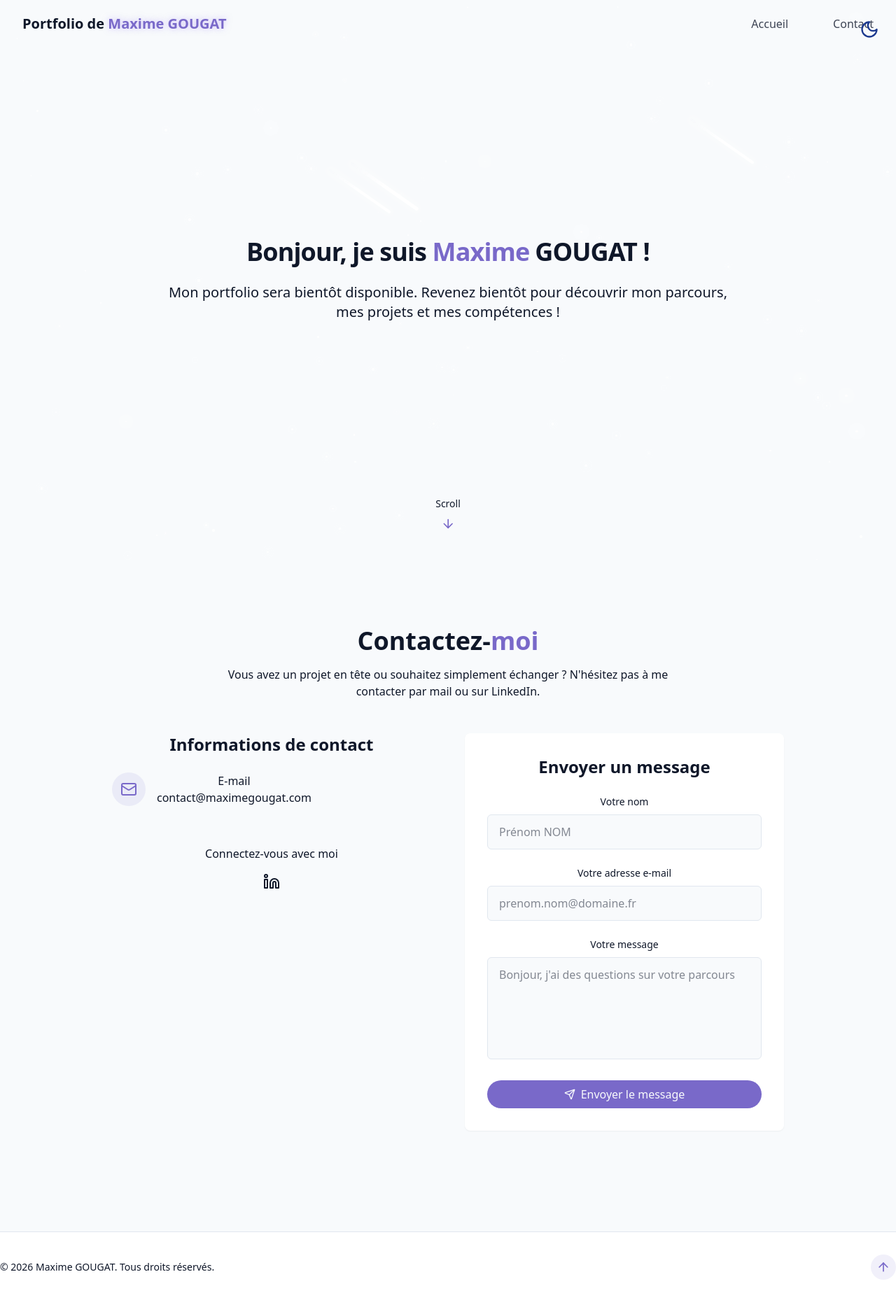
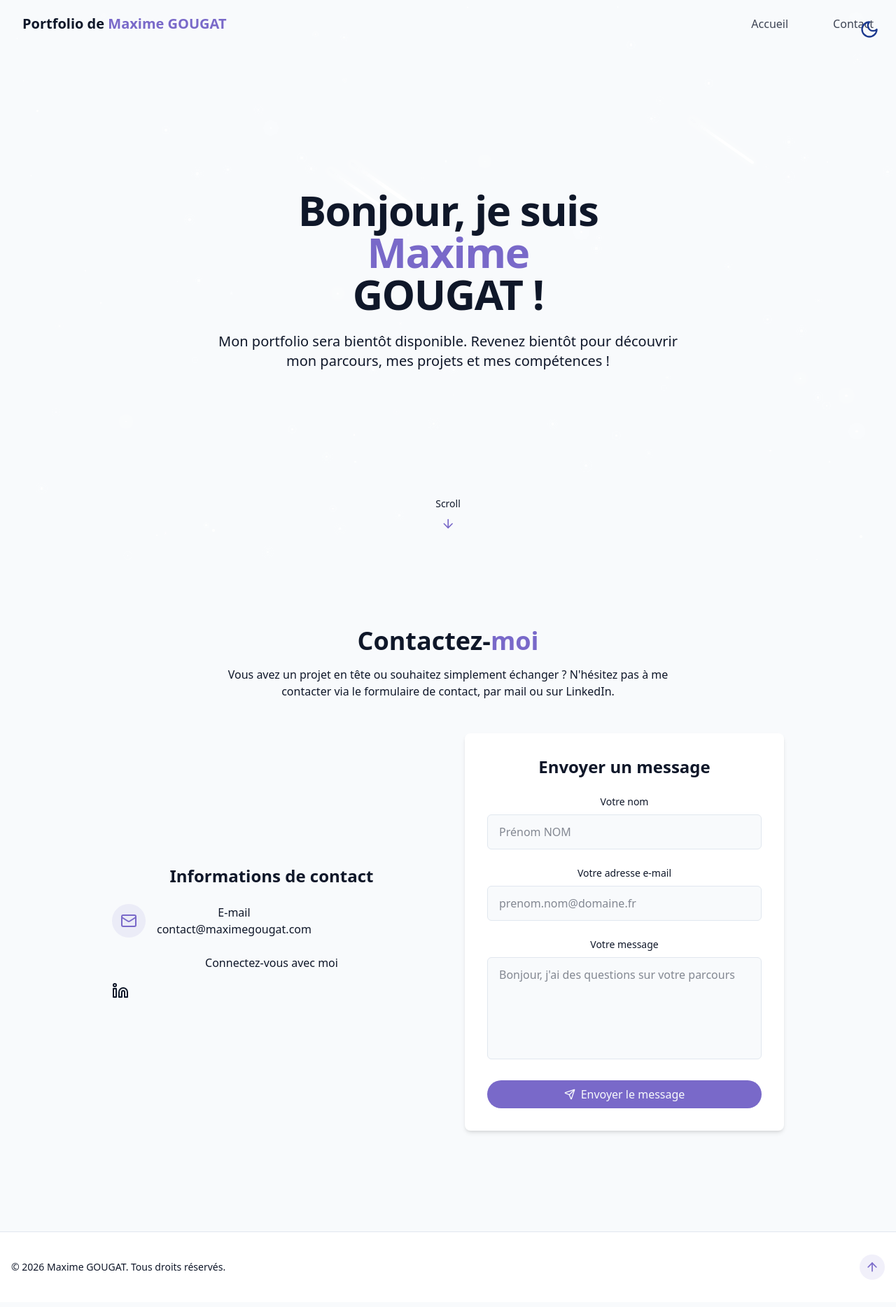
Before and after one commit to maximegougat/portfolio, a React (Vite) app: page / in a window 1280 px wide. Shown: the top 1868 px of the page at 70% size. Built offline with nearby package versions, Linux system fonts and the light colour scheme.

Commit message:
mobile-friendly

```diff
--- a/src/components/ContactSection.jsx
+++ b/src/components/ContactSection.jsx
@@ -14,32 +14,17 @@
 
   const handleChange = (e) => {
     const { name, value } = e.target;
-    setFormData((prev) => ({
-      ...prev,
-      [name]: value,
-    }));
+    setFormData((prev) => ({ ...prev, [name]: value }));
   };
 
   const handleSubmit = async (e) => {
     e.preventDefault();
-
     setIsSubmitting(true);
 
-    setTimeout(() => {
-      toast({
-        title: "Message envoyé !",
-        description: "Merci pour votre message ! Je vous répondrai dès que possible.",
-      });
-      setIsSubmitting(false);
-    }, 1500);
-
     try {
-      // Utilise le même domaine que le frontend (fonctionne partout)
       const response = await fetch("/api/contact", {
         method: "POST",
-        headers: {
-          "Content-Type": "application/json",
-        },
+        headers: { "Content-Type": "application/json" },
         body: JSON.stringify(formData),
       });
 
@@ -57,7 +42,7 @@
         });
       }
     } catch (error) {
-      console.error("Erreur:", error);
+      console.error(error);
       toast({
         title: "Erreur",
         description: "Impossible d'envoyer le message.",
@@ -69,20 +54,20 @@
   };
 
   return (
-    <section id="contact" className="py-24 px-4 relative bg-secondary/30">
+    <section id="contact" className="py-24 px-4 sm:px-6 bg-secondary/30">
       <div className="container mx-auto max-w-5xl">
         <h2 className="text-3xl md:text-4xl font-bold mb-4 text-center">
           Contactez-<span className="text-primary">moi</span>
         </h2>
         <p className="text-center text-muted-foreground mb-12 max-w-2xl mx-auto">
-          Vous avez un projet en tête ou souhaitez simplement échanger ? N'hésitez pas à me contacter par mail ou sur LinkedIn.
+          Vous avez un projet en tête ou souhaitez simplement échanger ? N'hésitez pas à me contacter via le formulaire de contact, par mail ou sur LinkedIn.
         </p>
+
         <div className="grid grid-cols-1 md:grid-cols-2 gap-12">
-          <div className="space-y-8">
-            <h3 className="text-2xl font-semibold mb-6">
-              Informations de contact
-            </h3>
-            <div className="space-y-6 justify-center">
+          {/* Informations de contact */}
+          <div className="space-y-8 flex flex-col justify-center">
+            <h3 className="text-2xl font-semibold mb-6">Informations de contact</h3>
+            <div className="space-y-6">
               <div className="flex items-start space-x-4">
                 <div className="p-3 rounded-full bg-primary/10">
                   <Mail className="h-6 w-6 text-primary" />
@@ -92,18 +77,21 @@
                   <a
                     href="mailto:contact@maximegougat.com"
                     className="text-muted-foreground hover:text-primary transition-colors"
+                    aria-label="Envoyer un email à Maxime Gougat"
                   >
                     contact@maximegougat.com
                   </a>
                 </div>
               </div>
-              <div className="pt-8">
+
+              <div>
                 <h4 className="font-medium mb-4">Connectez-vous avec moi</h4>
-                <div className="flex space-x-4 justify-center">
+                <div className="flex space-x-4">
                   <a
                     href="https://www.linkedin.com/in/maxime-gougat"
                     target="_blank"
                     rel="noopener noreferrer"
+                    aria-label="Visiter mon profil LinkedIn"
                   >
                     <Linkedin />
                   </a>
@@ -112,10 +100,9 @@
             </div>
           </div>
 
-          <div className="bg-card p-8 rounded-lg shadow-xs" onSubmit={handleSubmit}>
-            <h3 className="text-2xl font-semibold mb-6">
-              Envoyer un message
-            </h3>
+          {/* Formulaire */}
+          <div className="bg-card p-8 rounded-lg shadow-md">
+            <h3 className="text-2xl font-semibold mb-6">Envoyer un message</h3>
             <form className="space-y-6" onSubmit={handleSubmit}>
               <div>
                 <label htmlFor="name" className="block text-sm font-medium mb-2">
@@ -128,10 +115,11 @@
                   value={formData.name}
                   onChange={handleChange}
                   required
-                  className="w-full px-4 py-3 rounded-md border border-input bg-background focus:outline-hidden focus:ring-2 focus:ring-primary"
+                  className="w-full px-4 py-3 rounded-md border border-input bg-background focus:outline-none focus:ring-2 focus:ring-primary"
                   placeholder="Prénom NOM"
                 />
               </div>
+
               <div>
                 <label htmlFor="email" className="block text-sm font-medium mb-2">
                   Votre adresse e-mail
@@ -143,10 +131,11 @@
                   value={formData.email}
                   onChange={handleChange}
                   required
-                  className="w-full px-4 py-3 rounded-md border border-input bg-background focus:outline-hidden focus:ring-2 focus:ring-primary"
+                  className="w-full px-4 py-3 rounded-md border border-input bg-background focus:outline-none focus:ring-2 focus:ring-primary"
                   placeholder="prenom.nom@domaine.fr"
                 />
               </div>
+
               <div>
                 <label htmlFor="message" className="block text-sm font-medium mb-2">
                   Votre message
@@ -157,17 +146,17 @@
                   value={formData.message}
                   onChange={handleChange}
                   required
-                  rows="5"
-                  className="w-full px-4 py-3 rounded-md border border-input bg-background focus:outline-hidden focus:ring-2 focus:ring-primary resize-none"
+                  rows={5}
+                  className="w-full px-4 py-3 rounded-md border border-input bg-background focus:outline-none focus:ring-2 focus:ring-primary resize-none"
                   placeholder="Bonjour, j'ai des questions sur votre parcours"
                 />
               </div>
+
               <button
                 type="submit"
                 disabled={isSubmitting}
-                className={cn(
-                  "cosmic-button w-full flex items-center justify-center gap-2",
-                )}
+                aria-busy={isSubmitting}
+                className={cn("cosmic-button w-full flex items-center justify-center gap-2")}
               >
                 <Send size={16} />
                 {isSubmitting ? "Envoi en cours..." : "Envoyer le message"}
--- a/src/components/Footer.jsx
+++ b/src/components/Footer.jsx
@@ -2,10 +2,15 @@
 
 export const Footer = () => {
   return (
-    <footer className="py-12 px_4 bg-card relative border-t border-border mt-12 pt-8 flex flex-wrap justify-between items-center">
-      {" "}
-      <p className="text-sm text-muted-foreground"> &copy; {new Date().getFullYear()} Maxime GOUGAT. Tous droits réservés.</p>
-      <a href="#accueil" className="p-2 rounded-full bg-primary/10 hover:bg-primary/20 text-primary transition-colors">
+    <footer className="py-8 px-4 bg-card border-t border-border mt-12 flex flex-col sm:flex-row justify-between items-center gap-4">
+      <p className="text-sm text-muted-foreground text-center sm:text-left">
+        &copy; {new Date().getFullYear()} Maxime GOUGAT. Tous droits réservés.
+      </p>
+      <a
+        href="#accueil"
+        className="p-2 rounded-full bg-primary/10 hover:bg-primary/20 text-primary transition-colors"
+        aria-label="Retour en haut"
+      >
         <ArrowUp size={20} />
       </a>
     </footer>
--- a/src/components/HeroSection.jsx
+++ b/src/components/HeroSection.jsx
@@ -1,28 +1,36 @@
-import { ArrowDown } from "lucide-react"
+import { ArrowDown } from "lucide-react";
 
 export const HeroSection = () => {
   return (
-    <section id="accueil" className="relative min-h-screen flex flex-col items-center justify-center px-4">
+    <section
+      id="accueil"
+      className="relative min-h-screen flex flex-col items-center justify-center px-4 sm:px-6"
+    >
       <div className="container max-w-4xl mx-auto text-center z-10">
         <div className="space-y-6">
-          <h1 className="text-4xl md-text-6-xl font-bold tracking-tight">
-            <span className="opacity-0 animate-fade-in">Bonjour, je suis</span>
-            <span className="text-primary opacity-0 animate-fade-in-delay-1">{" "}Maxime</span>
-            <span className="text-gradient ml-2 opacity-0 animate-fade-in-delay-2">GOUGAT !</span>
+          <h1 className="text-4xl md:text-6xl font-bold tracking-tight">
+            <span className="block opacity-0 animate-fade-in">Bonjour, je suis</span>
+            <span className="block text-primary opacity-0 animate-fade-in-delay-1">
+              {" "}Maxime
+            </span>
+            <span className="block text-gradient opacity-0 animate-fade-in-delay-2">
+              GOUGAT !
+            </span>
           </h1>
-          <p className="text-lg md:text-xl text-muted-foreground max-2-2xl mx-auto opacity-0 animate-fade-in-delay-3">
+          <p className="text-lg md:text-xl text-muted-foreground max-w-2xl mx-auto opacity-0 animate-fade-in-delay-3">
             Mon portfolio sera bientôt disponible. Revenez bientôt pour découvrir mon parcours, mes projets et mes compétences !
           </p>
         </div>
       </div>
 
+      {/* Scroll indicator */}
       <div className="absolute bottom-8 left-1/2 transform -translate-x-1/2 flex flex-col items-center animate-bounce">
-      <span className="text-sm text-muted-foreground mb-2">Scroll</span>
-      <ArrowDown className="h-5 w-5 text-primary"/>
+        <span className="text-sm text-muted-foreground mb-2">Scroll</span>
+        <ArrowDown className="h-5 w-5 text-primary" />
       </div>
     </section>
-  )
-}
+  );
+};
 
 {/* export const HeroSection = () => {
   return (
--- a/src/components/Navbar.jsx
+++ b/src/components/Navbar.jsx
@@ -4,73 +4,90 @@
 
 const navItems = [
   { name: "Accueil", href: "#accueil" },
-  {/*{ name: "À propos", href: "#a-propos" },
-  { name: "Compétences", href: "#competences" },
-  { name: "Projets", href: "#projets" },*/},
+  {/*{ name: "À propos", href: "#a-propos" }, { name: "Compétences", href: "#competences" }, { name: "Projets", href: "#projets" },*/},
   { name: "Contact", href: "#contact" },
 ];
 
 export const Navbar = () => {
-  const {isScrolled, setIsScrolled} = useState(false);
-  const {isMenuOpen, setIsMenuOpen} = useState(false);
+  const [isScrolled, setIsScrolled] = useState(false);
+  const [isMenuOpen, setIsMenuOpen] = useState(false);
 
   useEffect(() => {
     const handleScroll = () => {
-      setIsScrolled(window.screenY > 10);
-    }
+      setIsScrolled(window.scrollY > 10);
+    };
+
+    const handleResize = () => {
+      if (window.innerWidth >= 768) setIsMenuOpen(false);
+    };
 
     window.addEventListener("scroll", handleScroll);
-    return () => window.removeEventListener("scroll", handleScroll);
-  },[]);
+    window.addEventListener("resize", handleResize);
+
+    return () => {
+      window.removeEventListener("scroll", handleScroll);
+      window.removeEventListener("resize", handleResize);
+    };
+  }, []);
+
+  useEffect(() => {
+    document.body.style.overflow = isMenuOpen ? "hidden" : "";
+  }, [isMenuOpen]);
+
   return (
     <nav
       className={cn(
         "fixed w-full z-40 transition-all duration-300",
-        isScrolled ? "py-3 bg-background/80 backdrop-blur-md shadow-xs" : "py-5"
+        isScrolled
+          ? "py-3 bg-background/80 backdrop-blur-md shadow-md"
+          : "py-5"
       )}
     >
-
       <div className="container flex items-center justify-between">
         <a
-          className="text-xl font-bold text-foreground flex items-center"
           href="#accueil"
+          className="text-lg sm:text-xl font-bold text-foreground"
         >
-          <span className="relative z-10">
-            Portfolio de {" "}
-            <span className="text-glow text-primary">
-              Maxime GOUGAT
-            </span>
-          </span>
+          Portfolio de <span className="text-primary">Maxime GOUGAT</span>
         </a>
 
-        {/* Desktop nav */}
+        {/* Desktop */}
         <div className="hidden md:flex space-x-8">
-          {navItems.map((item, key) => (
-            <a key={key} href={item.href} className="text-foreground/80 hover:text-primary transition-colors duration-300">
+          {navItems.map((item) => (
+            <a
+              key={item.href}
+              href={item.href}
+              className="text-foreground/80 hover:text-primary transition"
+            >
               {item.name}
             </a>
           ))}
         </div>
-        {/* Mobile nav */}
+
+        {/* Mobile button */}
         <button
-          onClick={() => setIsMenuOpen((prev) => !prev)}
-          className="md:hidden p-2 text-foreground z-50"
-          aria-label={isMenuOpen ? "Close menu" : "Open menu"}
+          onClick={() => setIsMenuOpen(!isMenuOpen)}
+          className="md:hidden p-2 z-50"
+          aria-label="Toggle menu"
         >
-          {isMenuOpen ? <X size={24}/> : <Menu size={24}/>}{" "}
+          {isMenuOpen ? <X size={26} /> : <Menu size={26} />}
         </button>
 
-        <div className={cn(
-            "fixed inset-0 bg-background/95 backdrop-blur-md flex flex-col items-center justify-center", "transition-all duration-300 md:hidden", isMenuOpen
+        {/* Mobile menu */}
+        <div
+          className={cn(
+            "fixed inset-0 bg-background/95 backdrop-blur-md flex flex-col items-center justify-center transition-opacity duration-300 md:hidden",
+            isMenuOpen
               ? "opacity-100 pointer-events-auto"
               : "opacity-0 pointer-events-none"
           )}
         >
-        <div className="flex flex-col space-y-8 text-xl">
-          {navItems.map((item, key) => (
+          <div className="flex flex-col space-y-10 text-2xl">
+            {navItems.map((item) => (
               <a
-              key={key}
-              href={item.href} className="text-foreground/80 hover:text-primary transition-colors duration-300"
+                key={item.href}
+                href={item.href}
+                className="text-foreground/80 hover:text-primary transition"
                 onClick={() => setIsMenuOpen(false)}
               >
                 {item.name}
```
Lines whose indentation alone changed are shown as unchanged.
